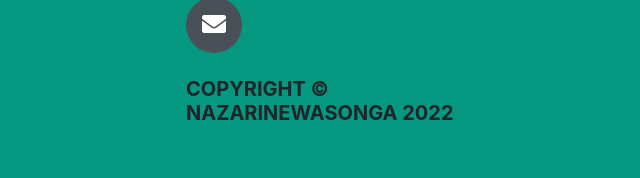
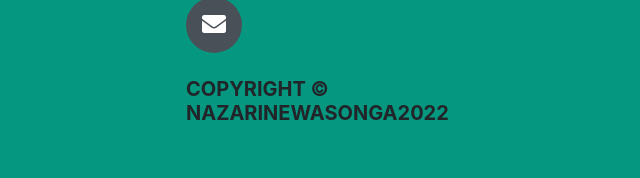
Before and after one commit to NazarineWasonga/Portfolio, a website with bundled scripts: page index.html in a window 1280 px wide. Shown: the part 3510-3688 px from the top of the page, 448-1088 px from the left. Built offline with nearby package versions, Linux system fonts and the light colour scheme; a web font is replaced by a local one.

Commit message:
Updated index.html

```diff
--- a/index.html
+++ b/index.html
@@ -269,7 +269,7 @@
             <div class="row">
                 <div class="col-md-4"></div>
                 <div class="col-md-4">
-                    <h5><span class="copyright" style="font-weight:bolder;">Copyright © NazarineWasonga 2022</span></h5>
+                    <h5><span class="copyright" style="font-weight:bolder;">Copyright © NazarineWasonga2022</span></h5>
                 </div>
                 <div class="col-md-4"></div>
             </div>
```
